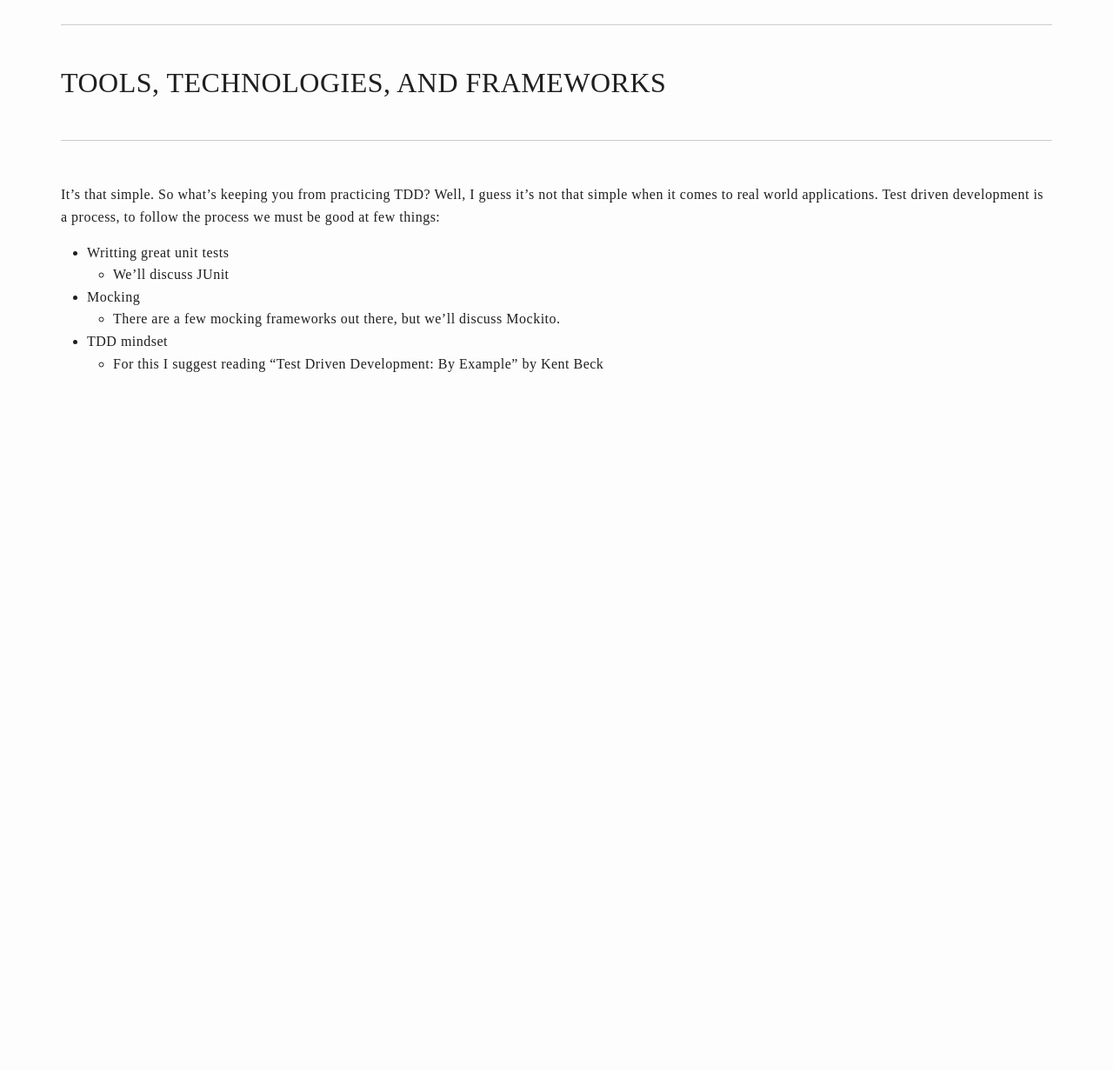
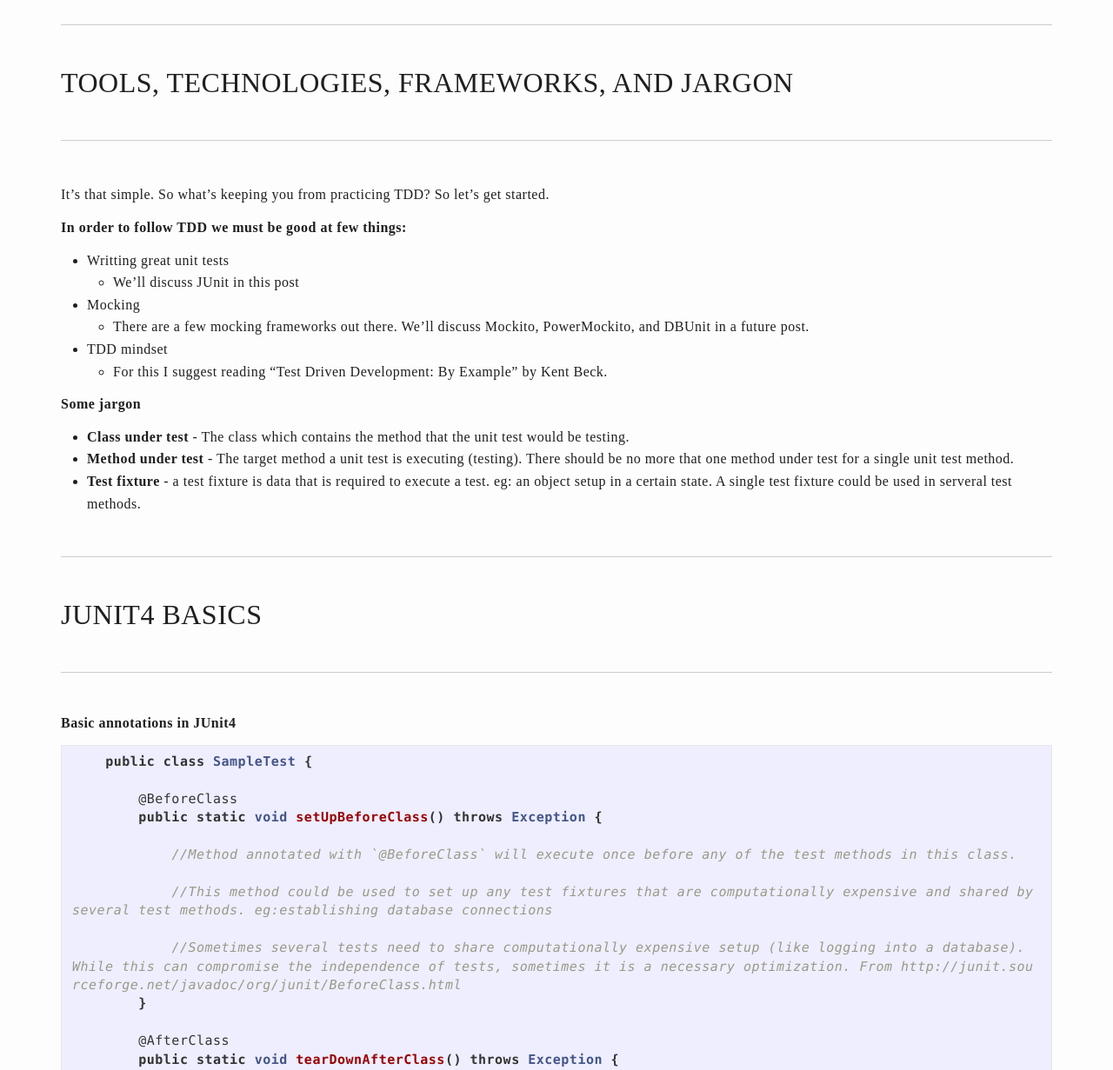
Before and after one commit to DiliniRajapaksha/DeveloperJournal, a Jekyll site: the page built from _posts/2016-11-11-tdd.markdown, in a window 1280 px wide and 1400 px high, scrolled down 2333 px. Shown: the part 169-1400 px from the top of the window at 87% size. Built offline with Jekyll 4.4.1, drawn with Linux system fonts in a browser that asks for light colours; nearby versions of some CDN libraries; comment, search, counter and statistics services are not loaded; before the commit the page ends 2963 px from its top, so only the background shows below that; some of the changed text lies outside the part shown.

Commit message:
Update post TDD

```diff
--- a/_includes/head.html
+++ b/_includes/head.html
@@ -6,11 +6,10 @@
    <meta name="viewport" content="width=device-width, initial-scale=1">
 
 
-   <title>THE_CODE</title>
+   <title>{{page.title}}</title>
    <meta name="description" content="{% if page.excerpt %}{{ page.excerpt | strip_html | strip_newlines | truncate: 160 }}{% else %}{{ site.description }}{% endif %}">
  <link rel="stylesheet" href="https://maxcdn.bootstrapcdn.com/bootstrap/3.3.7/css/bootstrap.min.css">
-  <script src="https://ajax.googleapis.com/ajax/libs/jquery/3.1.1/jquery.min.js"></script>
-  <script src="https://maxcdn.bootstrapcdn.com/bootstrap/3.3.7/js/bootstrap.min.js"></script>
+
     <link rel="stylesheet" href={{ "/css/main.css" | prepend: site.baseurl }}>
 <!--    <link rel="stylesheet" href={{ "/css/v4/bootstrap.css" | prepend: site.baseurl }}>
    <link rel="stylesheet" href={{ "/css/main.css" | prepend: site.baseurl }}>
--- a/_posts/2016-11-11-tdd.markdown
+++ b/_posts/2016-11-11-tdd.markdown
@@ -1,7 +1,7 @@
 ---
 layout: post
 comments: true
-title:  "TEST DRIVEN DEVELOPMENT - A Beginner's guide"
+title:  "TEST DRIVEN DEVELOPMENT for Beginners"
 date:   2015-11-11 13:33:41 +1100
 categories: Main category
 markdown_ext: "markdown, mkdown, mkdn, mkd, md"
@@ -69,16 +69,95 @@ Well, I started by applying it to a ‘hello world’. Too trivial, I know, but
 
 <hr>
 
-## TOOLS, TECHNOLOGIES, AND FRAMEWORKS
+## TOOLS, TECHNOLOGIES, FRAMEWORKS, AND JARGON
 
 <hr>
 
-It's that simple. So what's keeping you from practicing TDD? Well, I guess it's not that simple when it comes to real world applications.
-Test driven development is a process, to follow the process we must be good at few things:
+It's that simple. So what's keeping you from practicing TDD? So let's get started.
+
+##### In order to follow TDD we must be good at few things:
 
 - Writting great unit tests
-    + We'll discuss JUnit
+    + We'll discuss JUnit in this post
 - Mocking
-    + There are a few mocking frameworks out there, but we'll discuss Mockito.
+    + There are a few mocking frameworks out there. We'll discuss Mockito, PowerMockito, and DBUnit in a future post.
 - TDD mindset
-    + For this I suggest reading "Test Driven Development: By Example" by Kent Beck
+    + For this I suggest reading "Test Driven Development: By Example" by Kent Beck.
+
+##### Some jargon
+- **Class under test** - The class which contains the method that the unit test would be testing.
+- **Method under test** - The target method a unit test is executing (testing). There should be no more that one method under test for a single unit test method.
+- **Test fixture** - a test fixture is data that is required to execute a test. eg: an object setup in a certain state. A single test fixture could be used in serveral test methods.
+
+
+<hr>
+
+## JUNIT4 BASICS
+
+<hr>
+
+##### Basic annotations in JUnit4
+
+~~~
+    public class SampleTest {
+
+        @BeforeClass
+        public static void setUpBeforeClass() throws Exception {
+
+            //Method annotated with `@BeforeClass` will execute once before any of the test methods in this class.
+
+            //This method could be used to set up any test fixtures that are computationally expensive and shared by several test methods. eg:establishing database connections
+
+            //Sometimes several tests need to share computationally expensive setup (like logging into a database). While this can compromise the independence of tests, sometimes it is a necessary optimization. From http://junit.sourceforge.net/javadoc/org/junit/BeforeClass.html
+        }
+
+        @AfterClass
+        public static void tearDownAfterClass() throws Exception {
+
+            //Method annotated with `@AfterClass` will execute once after all of the test methods are executed in this class.
+
+            //If you allocate expensive external resources in a BeforeClass method you need to release them after all the tests in the class have run. Annotating a public static void method with @AfterClass causes that method to be run after all the tests in the class have been run. All @AfterClass methods are guaranteed to run even if a BeforeClass method throws an exception. From http://junit.sourceforge.net/javadoc/org/junit/AfterClass.html
+        }
+
+        @Before
+        public void setUp() throws Exception {
+             //Method annotated with `@Before` will execute before each test method in this class is executed.
+
+             //If you find that several tests need similar objects created before they can run this method could be used to do set up those objects (aka test-fixtures).
+        }
+
+        @After
+        public void tearDown() throws Exception {
+
+             //Method annotated with `@After` will execute after each test method in this class is executed.
+
+             //If you allocate external resources in a Before method you must release them in this method.
+        }
+
+        @Test
+        public void test1() {
+
+           //A public void method annotated with @Test will be executed as a test case.
+        }
+
+        @Test
+        public void test2() {
+
+            //Another test case
+        }
+
+    }
+~~~
+{: .language-java}
+
+- `@Before` and `@After` sandwitches **each test method** in the class.
+- `@BeforeClass` and `@AfterClass` sandwitches **all of the test methods** in a JUnit test class.
+-  So when you run the above JUnit test class, the execution order is:
+    1. Method annotated with `@BeforeClass`
+    2. Method annotated with `@Before`
+    3. First method annotated with `@Test` i.e. `test1()`.
+    4. Method annotated with `@After`
+    5. Method annotated with `@Before`
+    6. Second method annotated with `@Test` i.e. `test2()`.
+    7. Method annotated with `@After`
+    8. Method annotated with `@AfterClass`
```
